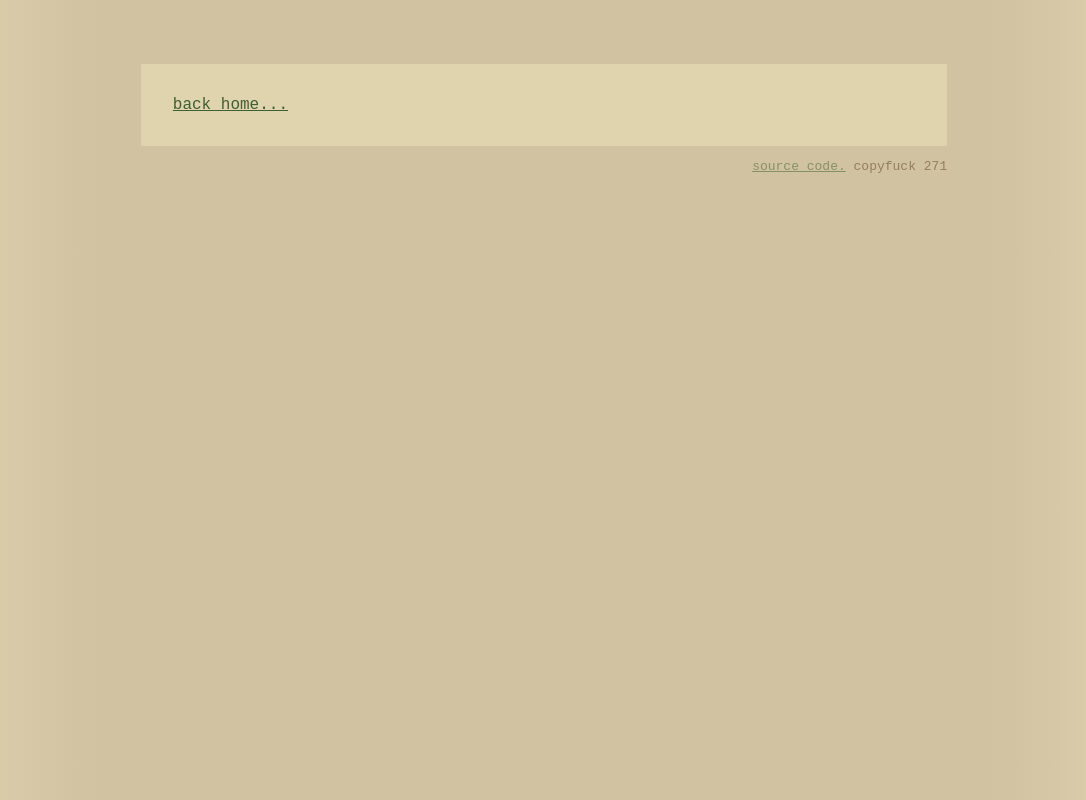
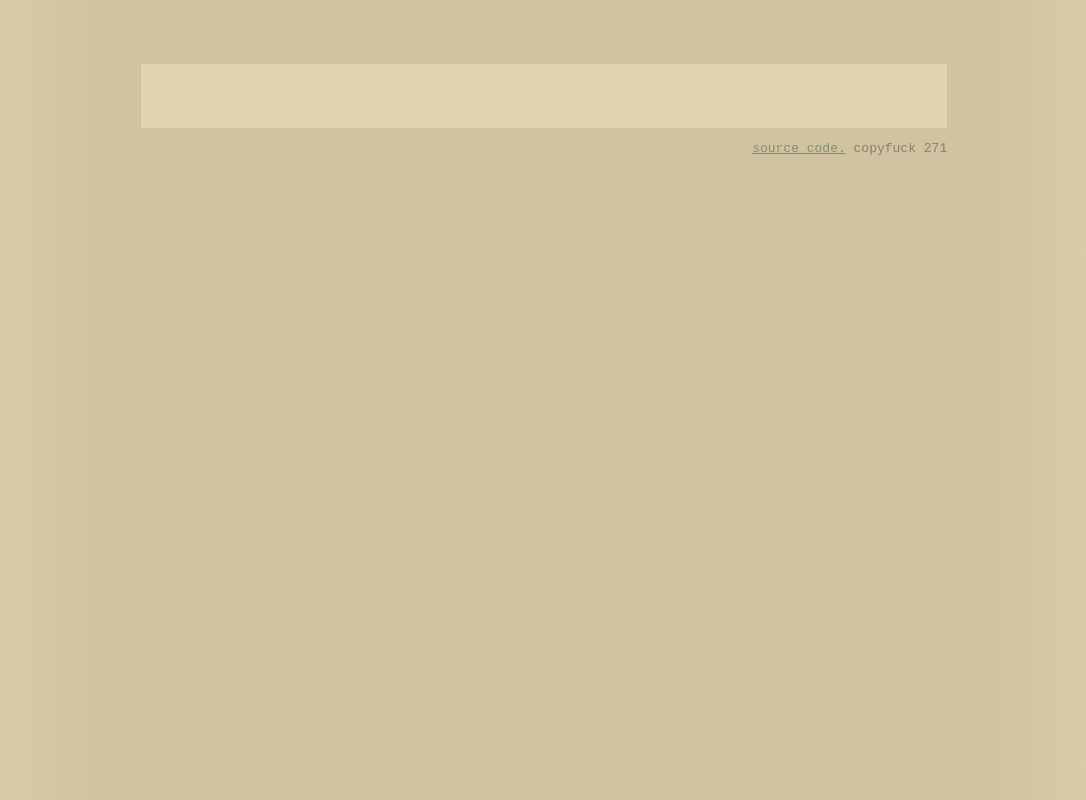
Before and after one commit to finchhes/system, a plain HTML site: page blog.html in a window 1280 px wide. Shown: the whole page, without its empty margins (96-1182 px from the left). Drawn offline with Linux system fonts and the light colour scheme.

Commit message:
remove backlink

```diff
--- a/blog.html
+++ b/blog.html
@@ -17,7 +17,6 @@
 	</head>
     <body>
         <main>
-            <a href="https://louvres.surge.sh">back home...</a>
             <div id="bh-posts"></div>
         </main>
         <footer>
```
